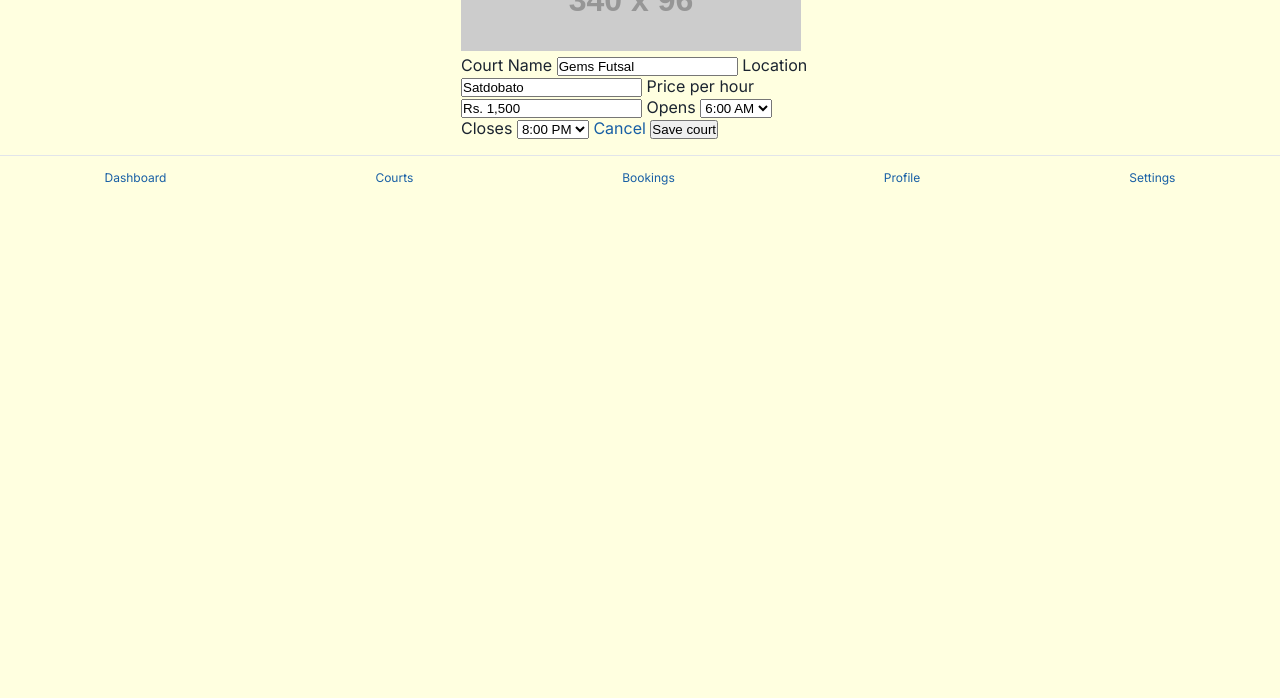
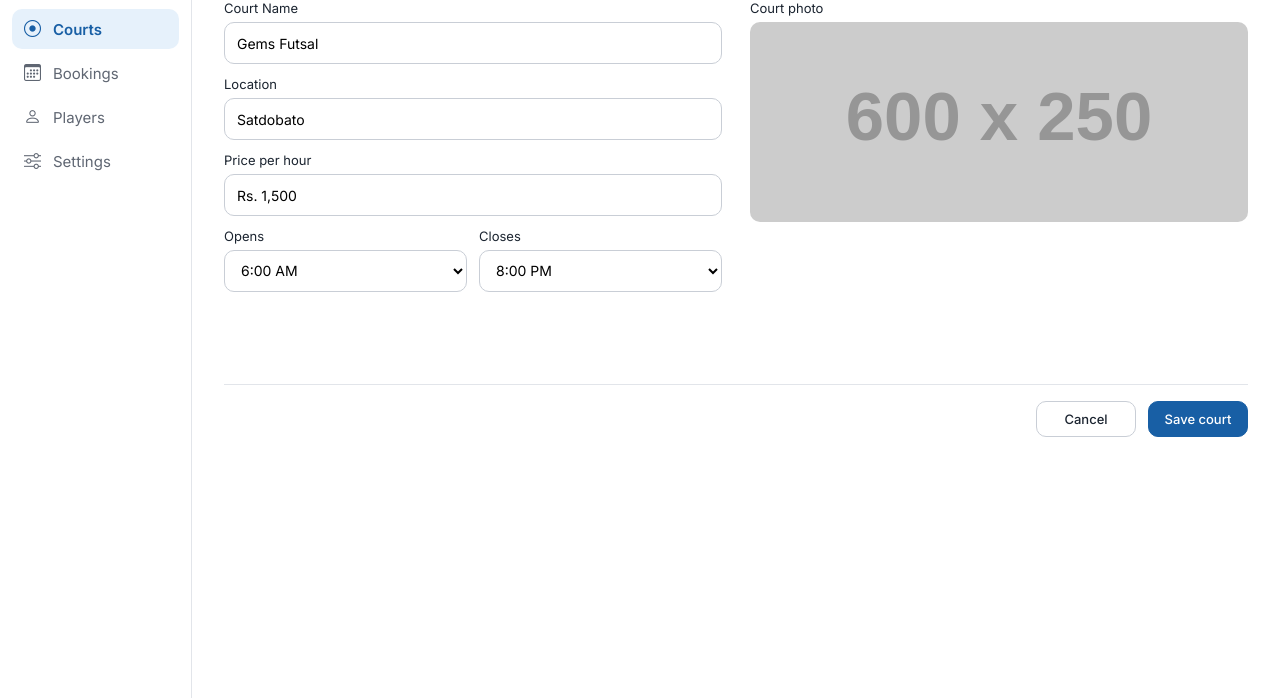
Before and after one commit to Srijak777/onfoot, a plain HTML site: page add-court.html in a window 1280 px wide. Shown: the part 102-800 px from the top of the page. Drawn offline with nearby package versions, Linux system fonts and the light colour scheme; placeholder pictures from the web are drawn by us.

Commit message:
Build add court page and validation state

```diff
--- /dev/null
+++ b/add-court.css
@@ -0,0 +1,167 @@
+.page-title {
+    font-size: 26px;
+    font-weight: 600;
+    margin-bottom: 16px;
+}
+
+.photo img {
+    width: 100%;
+    height: 90px;
+    object-fit: cover;
+    border-radius: 10px;
+    margin-bottom: 14px;
+}
+
+.photo-label {
+    font-size: 13px;
+    margin-bottom: 6px;
+}
+
+.field {
+    margin-bottom: 12px;
+}
+
+.field label {
+    display: block;
+    font-size: 13px;
+    margin-bottom: 6px;
+}
+
+.field input,
+.field select {
+    width: 100%;
+    height: 42px;
+    padding: 0 12px;
+    border: 1px solid #C9CED6;
+    border-radius: 10px;
+    background: #fff;
+    font-size: 14px;
+}
+
+.time-row {
+    display: grid;
+    grid-template-columns: 1fr 1fr;
+    gap: 12px;
+}
+
+.actions {
+    display: flex;
+    gap: 12px;
+    margin-top: 8px;
+}
+
+.btn-outline,
+.btn-primary {
+    flex: 1;
+    height: 44px;
+    display: flex;
+    align-items: center;
+    justify-content: center;
+    border-radius: 10px;
+    font-size: 15px;
+    font-weight: 500;
+    cursor: pointer;
+}
+
+.btn-outline {
+    background: #fff;
+    border: 1px solid #C9CED6;
+}
+
+.btn-primary {
+    background: var(--primary);
+    border: 1px solid var(--primary);
+    color: #fff;
+}
+
+.btn-primary:disabled {
+    background: #C9CED6;
+    border-color: #C9CED6;
+    cursor: not-allowed;
+}
+
+.alert {
+    display: flex;
+    align-items: flex-start;
+    gap: 8px;
+    padding: 12px;
+    margin-bottom: 14px;
+    border-radius: 10px;
+    background: var(--danger-bg);
+    color: var(--danger);
+    font-size: 13px;
+}
+
+.upload {
+    display: flex;
+    flex-direction: column;
+    align-items: center;
+    gap: 6px;
+    padding: 26px 10px;
+    border: 2px dashed var(--danger);
+    border-radius: 10px;
+    color: var(--muted);
+    font-size: 13px;
+}
+
+.upload i {
+    font-size: 18px;
+}
+
+.error input,
+.error select {
+    border-color: var(--danger);
+}
+
+.msg {
+    display: flex;
+    align-items: center;
+    gap: 6px;
+    margin-top: 6px;
+    font-size: 12px;
+    color: var(--danger);
+}
+
+.photo .upload + .msg {
+    margin-bottom: 14px;
+}
+
+@media (min-width: 900px) {
+    .form-grid {
+        display: grid;
+        grid-template-columns: 1fr 1fr;
+        gap: 28px;
+    }
+
+    .fields {
+        order: 1;
+    }
+
+    .photo {
+        order: 2;
+    }
+
+    .photo img {
+        height: 200px;
+    }
+
+    .upload {
+        height: 200px;
+        justify-content: center;
+    }
+
+    .actions {
+        justify-content: flex-end;
+        margin-top: 80px;
+        padding-top: 16px;
+        border-top: 1px solid var(--border);
+    }
+
+    .btn-outline,
+    .btn-primary {
+        flex: none;
+        width: 100px;
+        height: 36px;
+        font-size: 13px;
+    }
+}
--- a/add-court.html
+++ b/add-court.html
@@ -1,52 +1,85 @@
 <!DOCTYPE html>
-<html>
+<html lang="en">
 <head>
+    <meta charset="UTF-8">
+    <meta name="viewport" content="width=device-width, initial-scale=1.0">
     <title>Add court - ONFOOT</title>
-        <meta name="viewport" content="width=device-width, initial-scale=1.0">
-        <link rel="stylesheet" href="style.css">
     <link href="https://fonts.googleapis.com/css2?family=Inter:wght@400;500;600;700&display=swap" rel="stylesheet">
+    <link rel="stylesheet" href="https://cdn.jsdelivr.net/npm/bootstrap-icons@1.11.3/font/bootstrap-icons.css">
+    <link rel="stylesheet" href="base.css">
+    <link rel="stylesheet" href="add-court.css">
 </head>
 <body>
+
+    <div class="app">
+
+        <aside class="sidebar">
+            <span class="logo logo-desktop">ONFOOT Admin</span>
+            <nav class="nav">
+                <a href="admin-dashboard.html"><i class="bi bi-grid"></i><span>Dashboard</span></a>
+                <a href="add-court.html" class="active"><i class="bi bi-record-circle"></i><span>Courts</span></a>
+                <a href="#"><i class="bi bi-calendar3"></i><span>Bookings</span></a>
+                <a href="#"><i class="bi bi-person"></i><span><span class="only-mobile">Profile</span><span class="only-desktop">Players</span></span></a>
+                <a href="#"><i class="bi bi-sliders"></i><span>Settings</span></a>
+            </nav>
+        </aside>
+
+        <div class="main">
+
             <header class="topbar">
-        <h1>ONFOOT Admin</h1>
-        <span>Notifications</span>
+                <span class="logo logo-mobile">ONFOOT Admin</span>
+                <i class="bi bi-bell bell"></i>
             </header>
 
-        <main>
-            <a href="admin-dashboard.html">Add court</a>
-            <img src="https://placehold.co/340x96" alt="Court photo">
-            <form action="admin-dashboard.html">
+            <main class="content">
+                <a href="admin-dashboard.html" class="back only-mobile"><i class="bi bi-chevron-left"></i> Add court</a>
+                <p class="crumbs only-desktop"><a href="admin-dashboard.html">Courts</a> &gt; Add court</p>
+                <h2 class="page-title only-desktop">Add court</h2>
+
+                <form action="admin-dashboard.html" class="court-form">
+
+                    <div class="form-grid">
+                        <div class="photo">
+                            <p class="photo-label only-desktop">Court photo</p>
+                            <img src="https://placehold.co/600x250?text=Court+photo" alt="Court photo">
+                        </div>
+
+                        <div class="fields">
+                            <div class="field">
                                 <label for="name">Court Name</label>
                                 <input type="text" id="name" value="Gems Futsal">
-
+                            </div>
+                            <div class="field">
                                 <label for="location">Location</label>
                                 <input type="text" id="location" value="Satdobato">
-
+                            </div>
+                            <div class="field">
                                 <label for="price">Price per hour</label>
                                 <input type="text" id="price" value="Rs. 1,500">
+                            </div>
+                            <div class="time-row">
+                                <div class="field">
+                                    <label for="opens">Opens</label>
+                                    <select id="opens"><option>6:00 AM</option><option>7:00 AM</option></select>
+                                </div>
+                                <div class="field">
+                                    <label for="closes">Closes</label>
+                                    <select id="closes"><option>8:00 PM</option><option>9:00 PM</option></select>
+                                </div>
+                            </div>
+                        </div>
+                    </div>
 
-             <label for="opens">Opens</label>
-            <select id="opens">
-            <option>6:00 AM</option>
-            <option>7:00 AM</option>
-      </select>
+                    <div class="actions">
+                        <a href="admin-dashboard.html" class="btn-outline">Cancel</a>
+                        <button type="submit" class="btn-primary">Save court</button>
+                    </div>
 
-            <label for="closes">Closes</label>
-      <select id="closes">
-            <option>8:00 PM</option>
-            <option>9:00 PM</option>
-      </select>
-
-            <a href="admin-dashboard.html">Cancel</a>
-            <button type="submit">Save court</button>
                 </form>
             </main>
-        <nav>
-        <a href="admin-dashboard.html">Dashboard</a>
-        <a href="#">Courts</a>
-        <a href="#">Bookings</a>
-        <a href="#">Profile</a>
-        <a href="#">Settings</a>
-     </nav>
+
+        </div>
+    </div>
+
 </body>
 </html>
```
Also changed, not shown: add-court-error.html (added, +91 -0 lines). Lines whose indentation alone changed are shown as unchanged.
